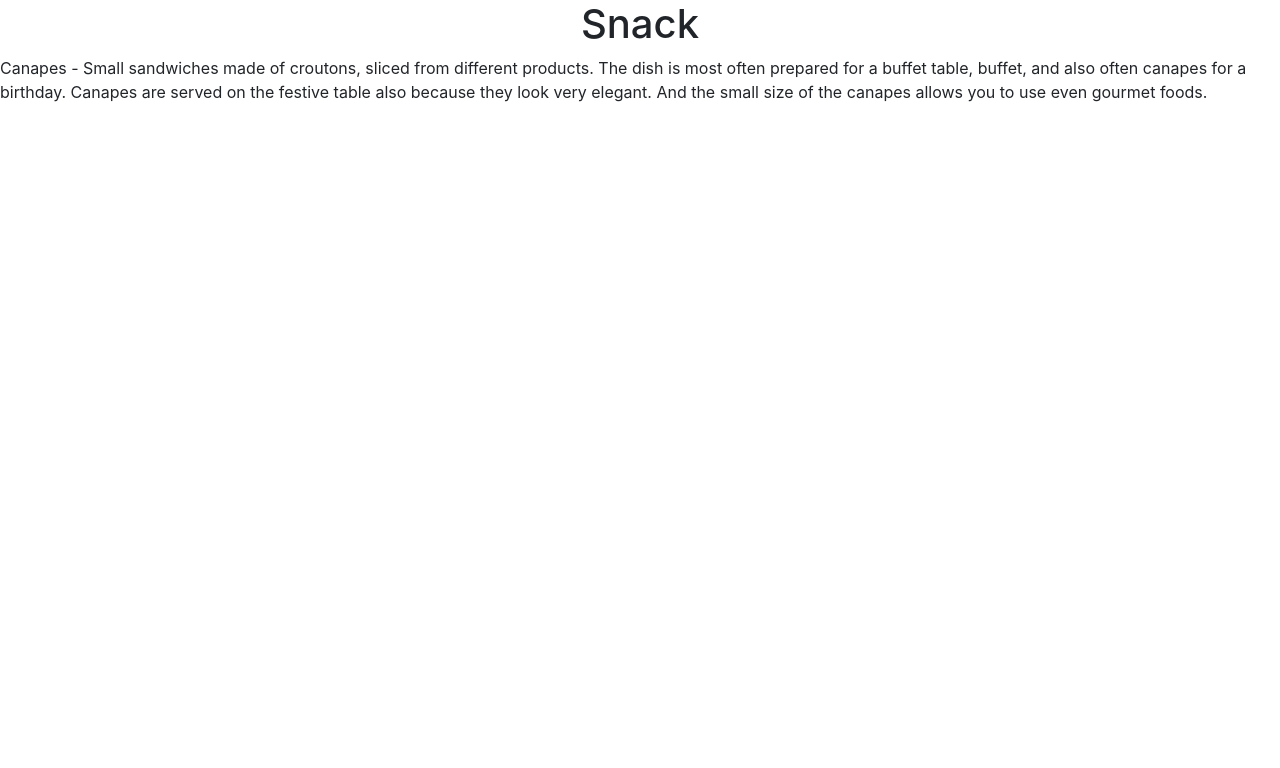
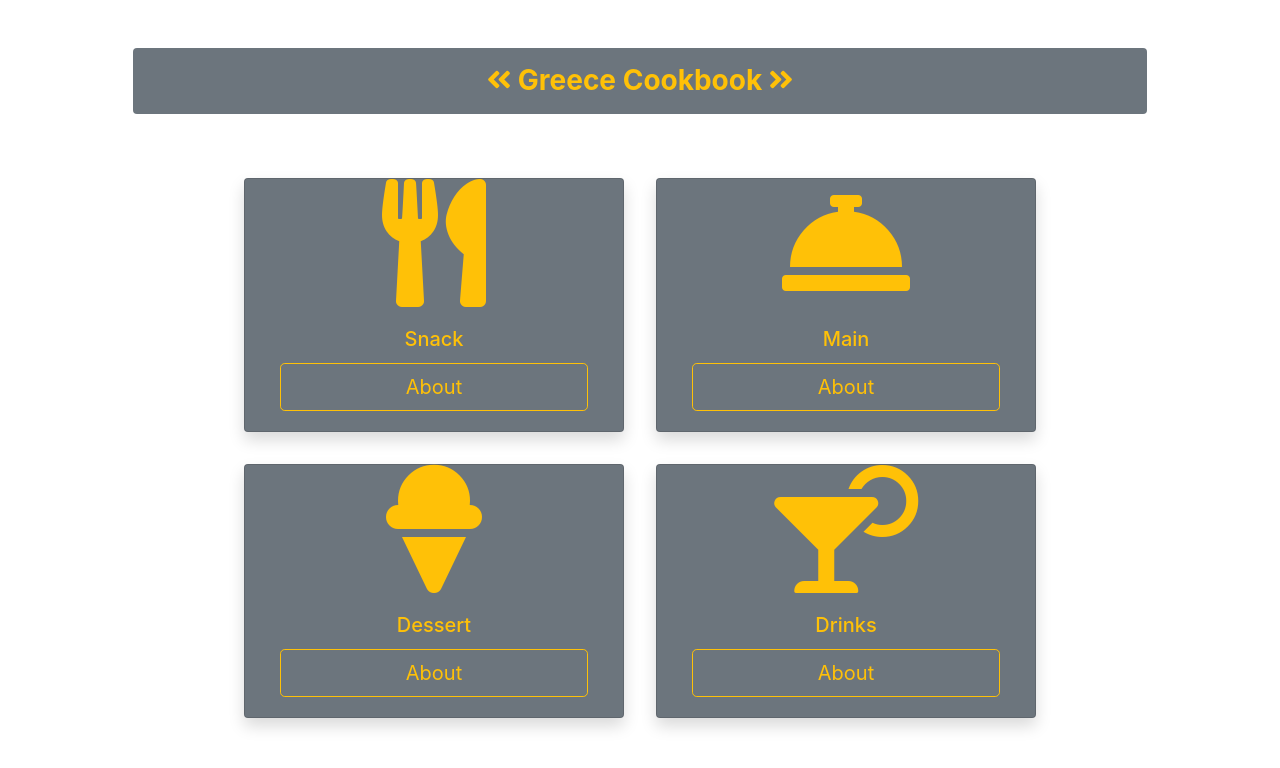
Before and after one commit to greececookbook/english, a plain HTML site: page index.html in a window 1280 px wide. Drawn offline with nearby package versions, Linux system fonts and the light colour scheme.

Commit message:
Add files via upload

```diff
--- a/index.html
+++ b/index.html
@@ -1,25 +1,89 @@
-<!doctype html>
+<!DOCTYPE html>
 <html lang="ru">
   <head>
     <!-- Required meta tags -->
-    <meta charset="utf-8">
-    <meta name="viewport" content="width=device-width, initial-scale=1, shrink-to-fit=no">
+    <meta charset="utf-8" />
+    <meta
+      name="viewport"
+      content="width=device-width, initial-scale=1, shrink-to-fit=no"
+    />
 
     <!-- Bootstrap CSS -->
-    <link rel="stylesheet" href="https://stackpath.bootstrapcdn.com/bootstrap/4.3.1/css/bootstrap.min.css" integrity="sha384-ggOyR0iXCbMQv3Xipma34MD+dH/1fQ784/j6cY/iJTQUOhcWr7x9JvoRxT2MZw1T" crossorigin="anonymous">
+    <link
+      rel="stylesheet"
+      href="https://stackpath.bootstrapcdn.com/bootstrap/4.3.1/css/bootstrap.min.css"
+      integrity="sha384-ggOyR0iXCbMQv3Xipma34MD+dH/1fQ784/j6cY/iJTQUOhcWr7x9JvoRxT2MZw1T"
+      crossorigin="anonymous"
+    />
+    <!-- подключаем иконочный шрифт -->
+    <link
+      rel="stylesheet"
+      href="https://use.fontawesome.com/releases/v5.8.1/css/all.css"
+      integrity="sha384-50oBUHEmvpQ+1lW4y57PTFmhCaXp0ML5d60M1M7uH2+nqUivzIebhndOJK28anvf"
+      crossorigin="anonymous"
+    />
 
-    <title>snack</title>
+    <title></title>
   </head>
   <body>
-    <h1 class="text-center">Snack</h1>
-    <p>Canapes - Small sandwiches made of croutons, sliced from different products. The dish is most often prepared for a buffet table, buffet, and also often canapes for a birthday. Canapes are served on the festive table also because they look very elegant. And the small size of the canapes allows you to use even gourmet foods.
-    </p>
+    <div class="container">
+      <h1
+        class="h3 text-center m-5 p-3 font-weight-bold text-warning bg-secondary rounded"
+      >
+        <i class="fas fa-angle-double-left"></i>
+        Greece Cookbook
+        <i class="fas fa-angle-double-right"></i>
+      </h1>
+      <div class="row d-flex justify-content-center">
+        <div class="card bg-secondary col-md-4 text-center m-3 shadow">
+                <i class="fas text-warning fa-utensils fa-8x"></i>
 
-    <div class="media"><img src="https://avatars.mds.yandex.net/get-pdb/231404/1c607e08-e8fc-4168-95a6-230979926569/s1200" class=" col-md-13"alt=""></div>
+          <div class="card-body">
+            <h5 class="card-title text-warning">Snack</h5>
+            <a href="#" class="btn btn-outline-warning btn-lg btn-block">About</a>
+          </div>
+        </div>
+        <div class="card bg-secondary col-md-4 text-center m-3 shadow">
+                <i class="fas text-warning fa-concierge-bell fa-8x"></i>
+
+                <div class="card-body">
+                        <h5 class="card-title text-warning">Main</h5>
+            <a href="#" class="btn btn-outline-warning btn-lg btn-block">About</a>
+          </div>
+        </div>
+        <div class="card bg-secondary col-md-4 text-center m-3 shadow">
+                <i class="fas text-warning fa-ice-cream fa-8x"></i>
+                <div class="card-body">
+                        <h5 class="card-title text-warning">Dessert</h5>
+            <a href="#" class="btn btn-outline-warning btn-lg btn-block">About</a>
+          </div>
+        </div>
+        <div class="card bg-secondary col-md-4 text-center m-3 shadow">
+                <i class="fas text-warning fa-cocktail fa-8x"></i>
+                <div class="card-body">
+                        <h5 class="card-title text-warning">Drinks</h5>
+            <a href="#" class="btn btn-outline-warning btn-lg btn-block">About</a>
+          </div>
+        </div>
+      </div>
+    </div>
+
     <!-- Optional JavaScript -->
     <!-- jQuery first, then Popper.js, then Bootstrap JS -->
-    <script src="https://code.jquery.com/jquery-3.3.1.slim.min.js" integrity="sha384-q8i/X+965DzO0rT7abK41JStQIAqVgRVzpbzo5smXKp4YfRvH+8abtTE1Pi6jizo" crossorigin="anonymous"></script>
-    <script src="https://cdnjs.cloudflare.com/ajax/libs/popper.js/1.14.7/umd/popper.min.js" integrity="sha384-UO2eT0CpHqdSJQ6hJty5KVphtPhzWj9WO1clHTMGa3JDZwrnQq4sF86dIHNDz0W1" crossorigin="anonymous"></script>
-    <script src="https://stackpath.bootstrapcdn.com/bootstrap/4.3.1/js/bootstrap.min.js" integrity="sha384-JjSmVgyd0p3pXB1rRibZUAYoIIy6OrQ6VrjIEaFf/nJGzIxFDsf4x0xIM+B07jRM" crossorigin="anonymous"></script>
+    <script
+      src="https://code.jquery.com/jquery-3.3.1.slim.min.js"
+      integrity="sha384-q8i/X+965DzO0rT7abK41JStQIAqVgRVzpbzo5smXKp4YfRvH+8abtTE1Pi6jizo"
+      crossorigin="anonymous"
+    ></script>
+    <script
+      src="https://cdnjs.cloudflare.com/ajax/libs/popper.js/1.14.7/umd/popper.min.js"
+      integrity="sha384-UO2eT0CpHqdSJQ6hJty5KVphtPhzWj9WO1clHTMGa3JDZwrnQq4sF86dIHNDz0W1"
+      crossorigin="anonymous"
+    ></script>
+    <script
+      src="https://stackpath.bootstrapcdn.com/bootstrap/4.3.1/js/bootstrap.min.js"
+      integrity="sha384-JjSmVgyd0p3pXB1rRibZUAYoIIy6OrQ6VrjIEaFf/nJGzIxFDsf4x0xIM+B07jRM"
+      crossorigin="anonymous"
+    ></script>
   </body>
 </html>
```
